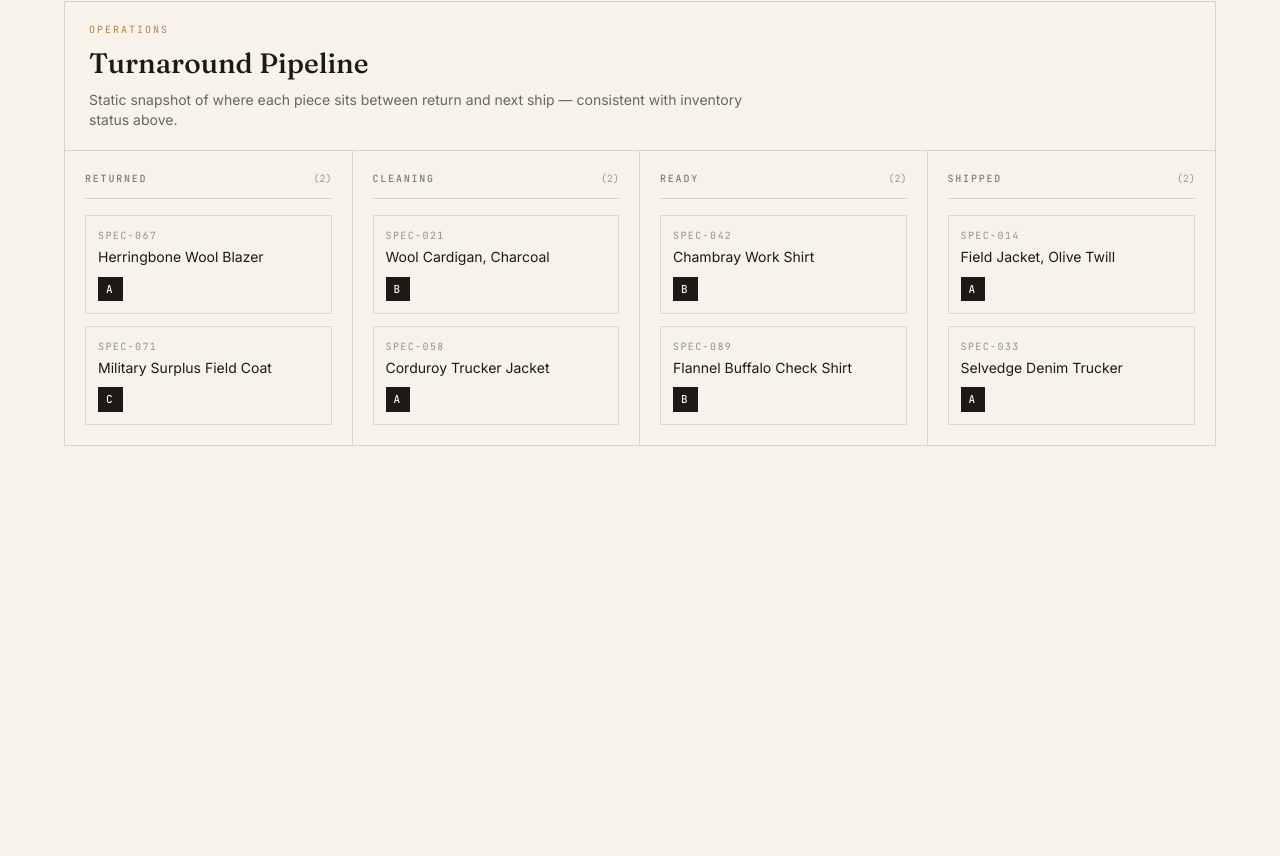
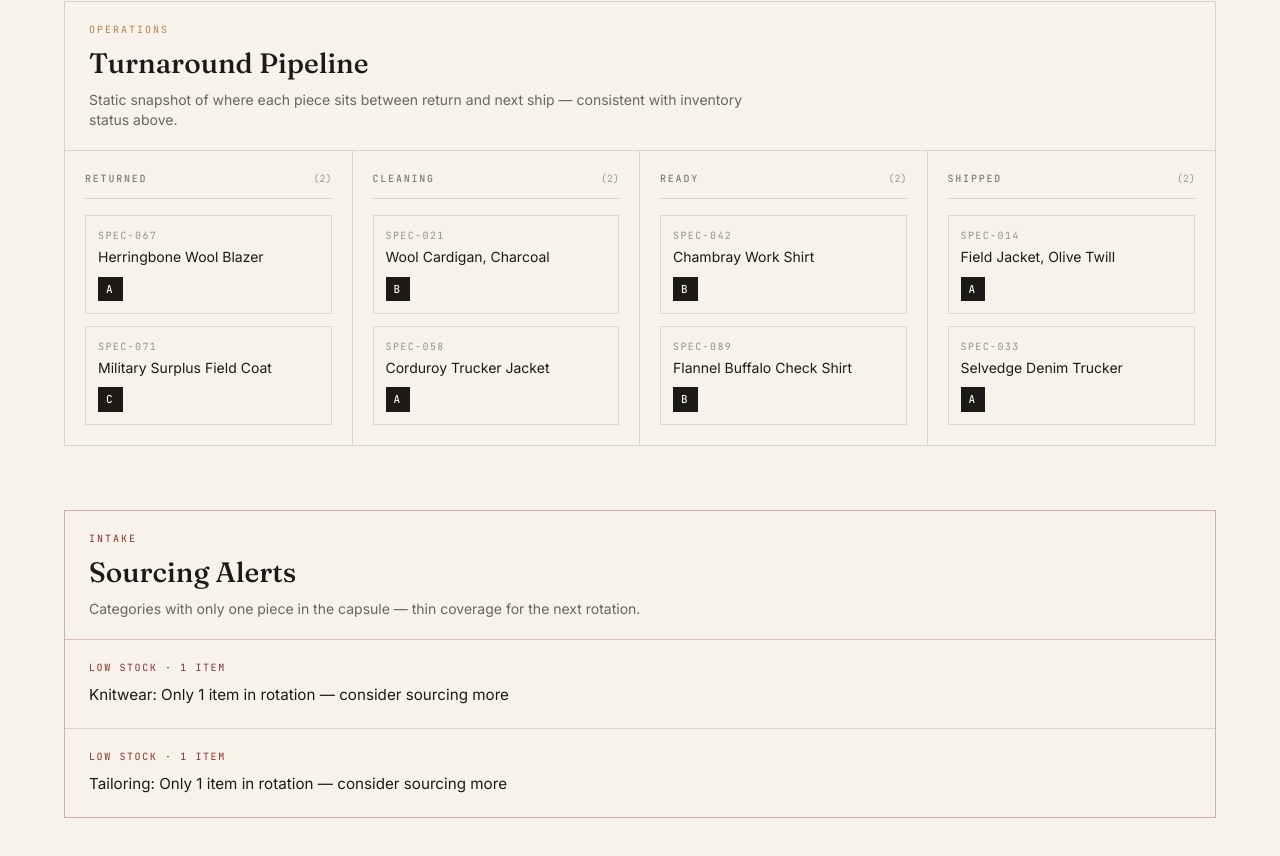
Before and after one commit to danielsernab90/vintage_wardrobe, a Next.js app: page /admin in a window 1280 px wide. Shown: the part 1592-2448 px from the top of the page. Before the commit the page ends 2118 px from the top, so only its background shows below. Built offline with nearby package versions, Linux system fonts and the light colour scheme.

Commit message:
Add Sourcing Alerts to Admin Dashboard — completes admin feature set

```diff
--- a/src/components/InventoryDashboard.tsx
+++ b/src/components/InventoryDashboard.tsx
@@ -4,6 +4,7 @@ import { useMemo, useState } from "react";
 import Link from "next/link";
 import { ConditionGradeTag } from "@/components/ConditionGradeTag";
 import { DecisionQueue } from "@/components/DecisionQueue";
+import { SourcingAlerts } from "@/components/SourcingAlerts";
 import { TurnaroundPipeline } from "@/components/TurnaroundPipeline";
 import {
   getInventoryStats,
@@ -289,6 +290,7 @@ export function InventoryDashboard() {
 
         <DecisionQueue />
         <TurnaroundPipeline />
+        <SourcingAlerts />
       </div>
     </section>
   );
--- /dev/null
+++ b/src/components/SourcingAlerts.tsx
@@ -0,0 +1,41 @@
+import { getSourcingAlerts } from "@/data/inventory";
+
+export function SourcingAlerts() {
+  const alerts = getSourcingAlerts();
+
+  return (
+    <section className="mt-14 border border-oxblood/35 bg-paper md:mt-16">
+      <div className="border-b border-oxblood/25 px-5 py-5 md:px-6">
+        <p className="font-mono text-[10px] uppercase tracking-[0.2em] text-oxblood">
+          Intake
+        </p>
+        <h2 className="mt-2 font-display text-2xl font-medium text-ink md:text-[1.75rem]">
+          Sourcing Alerts
+        </h2>
+        <p className="mt-2 max-w-2xl font-sans text-sm text-ink/65">
+          Categories with only one piece in the capsule — thin coverage for the
+          next rotation.
+        </p>
+      </div>
+
+      {alerts.length === 0 ? (
+        <p className="px-5 py-10 font-sans text-sm text-ink/60 md:px-6">
+          No sourcing gaps right now.
+        </p>
+      ) : (
+        <ul className="divide-y divide-parchment">
+          {alerts.map((alert) => (
+            <li key={alert.category} className="px-5 py-5 md:px-6">
+              <p className="font-mono text-[10px] uppercase tracking-[0.16em] text-oxblood">
+                Low stock · {alert.count} item{alert.count === 1 ? "" : "s"}
+              </p>
+              <p className="mt-2 font-sans text-sm leading-relaxed text-ink md:text-[0.95rem]">
+                {alert.message}
+              </p>
+            </li>
+          ))}
+        </ul>
+      )}
+    </section>
+  );
+}
--- a/src/data/inventory.ts
+++ b/src/data/inventory.ts
@@ -139,3 +139,31 @@ export const revenueSnapshot = {
   avgItemsPerSubscriber: 4.3,
   avgRevenuePerSubscriber: 82,
 } as const;
+
+const LOW_STOCK_THRESHOLD = 1;
+
+export type SourcingAlert = {
+  category: string;
+  count: number;
+  message: string;
+};
+
+/** Categories at or below low-stock threshold (currently 1 item). */
+export function getSourcingAlerts(items: InventoryItem[] = inventory): SourcingAlert[] {
+  const counts = new Map<string, number>();
+  for (const item of items) {
+    counts.set(item.category, (counts.get(item.category) ?? 0) + 1);
+  }
+
+  return [...counts.entries()]
+    .filter(([, count]) => count <= LOW_STOCK_THRESHOLD)
+    .sort(([a], [b]) => a.localeCompare(b))
+    .map(([category, count]) => ({
+      category,
+      count,
+      message:
+        count === 1
+          ? `${category}: Only 1 item in rotation — consider sourcing more`
+          : `${category}: Only ${count} items in rotation — consider sourcing more`,
+    }));
+}
```
Also changed, not shown: screenshots/18-admin-full.png (added).
